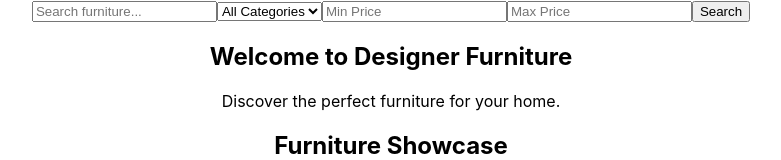
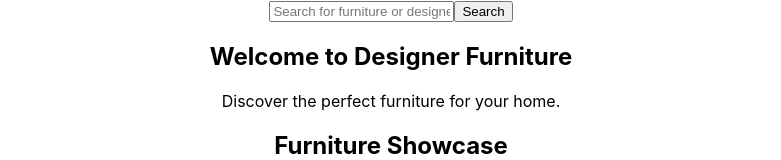
Before and after one commit to Souravedas/furniture-shop-project, a React (Create React App) app in the folder designer-furniture/frontend/: page / in a window 1280 px wide. Shown: the top 160 px of the page, without its empty margins (249-1030 px from the left). Built offline with nearby package versions, Linux system fonts and the light colour scheme.

Commit message:
search bar update

```diff
--- a/designer-furniture/frontend/src/pages/FurnitureList.js
+++ b/designer-furniture/frontend/src/pages/FurnitureList.js
@@ -7,37 +7,45 @@ const FurnitureList = () => {
 
   useEffect(() => {
     const fetchFurniture = async () => {
+      const queryParams = new URLSearchParams(location.search);
+      const query = queryParams.get("query"); // Get the search query from the URL
+
+      if (!query) return; // If no query, don't fetch anything
+
       try {
-          console.log("Fetching with query:", location.search);
-          const response = await fetch(`http://localhost:5000/api/furniture${location.search}`);
+        const response = await fetch(`/search?query=${query}`);
+        const data = await response.json();
 
-          if (!response.ok) {
-            throw new Error(`Server returned ${response.status}: ${response.statusText}`);
+        if (response.ok) {
+          setFurniture(data); // Set furniture data if found
+        } else {
+          setFurniture([]); // No results
         }
-
-          const data = await response.json();
-          setFurniture(data);
       } catch (error) {
         console.error("Error fetching furniture:", error);
       }
     };
 
-
-    fetchFurniture();
+    fetchFurniture(); // Call fetchFurniture when the component mounts or search query changes
   }, [location.search]);
 
   return (
     <div>
-      <h2>Furniture List</h2>
+      <h1>Furniture List</h1>
+      {furniture.length === 0 ? (
+        <p>No furniture found for this search.</p>
+      ) : (
         <ul>
           {furniture.map((item) => (
             <li key={item.id}>
-            <h3>{item.name}</h3>
+              <h2>{item.name}</h2>
               <p>Price: ${item.price}</p>
               <p>Category: {item.category}</p>
+              <p>Designer: {item.designer}</p>
             </li>
           ))}
         </ul>
+      )}
     </div>
   );
 };
--- a/designer-furniture/frontend/src/pages/SearchBar.js
+++ b/designer-furniture/frontend/src/pages/SearchBar.js
@@ -1,50 +1,24 @@
-import { useState } from "react";
+import React, { useState } from "react";
+import { useNavigate } from "react-router-dom";
 
-const SearchBar = ({ onSearch }) => {
-    const [search, setSearch] = useState("");
-    const [category, setCategory] = useState("");
-    const [minPrice, setMinPrice] = useState("");
-    const [maxPrice, setMaxPrice] = useState("");
+const SearchBar = () => {
+  const [search, setSearch] = useState(""); // Single search field
+  const navigate = useNavigate();
 
   const handleSearch = () => {
-        const filters = {
-            search: search.trim(),
-            category,
-            minPrice,
-            maxPrice,
+    if (search.trim()) {
+      navigate(`/search?query=${search}`);
+    }
   };
-        console.log("Applied Filters:", filters); // Debugging log
-        onSearch(filters); // Ensure this is correctly passed to parent
-    };
+
 
   return (
     <div className="search-bar">
       <input
-                id="searchBox"
         type="text"
-                placeholder="Search furniture..."
+        placeholder="Search for furniture or designer"
         value={search}
-                onChange={(e) => setSearch(e.target.value)}
-            />
-            <select id="categorySelect" value={category} onChange={(e) => setCategory(e.target.value)}>
-                <option value="">All Categories</option>
-                <option value="chair">Chair</option>
-                <option value="sofa">Sofa</option>
-                <option value="table">Table</option>
-            </select>
-            <input
-                id="minPrice"
-                type="number"
-                placeholder="Min Price"
-                value={minPrice}
-                onChange={(e) => setMinPrice(e.target.value)}
-            />
-            <input
-                id="maxPrice"
-                type="number"
-                placeholder="Max Price"
-                value={maxPrice}
-                onChange={(e) => setMaxPrice(e.target.value)}
+        onChange={(e) => setSearch(e.target.value)} // Update search value
       />
       <button onClick={handleSearch}>Search</button>
     </div>
```
Also changed, not shown: 1 other file (tests, documents, lock files or other folders). Lines whose indentation alone changed are shown as unchanged.
